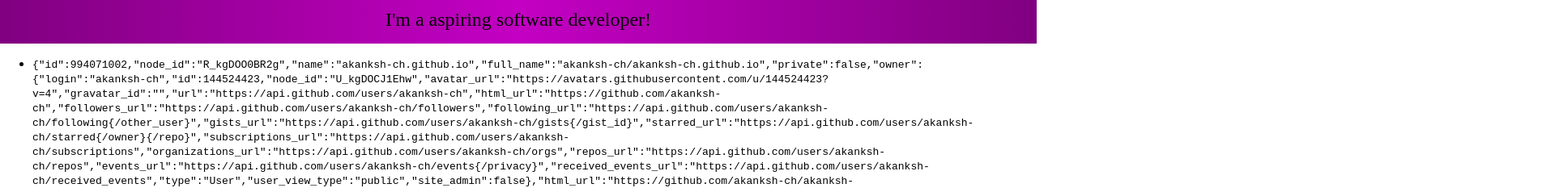
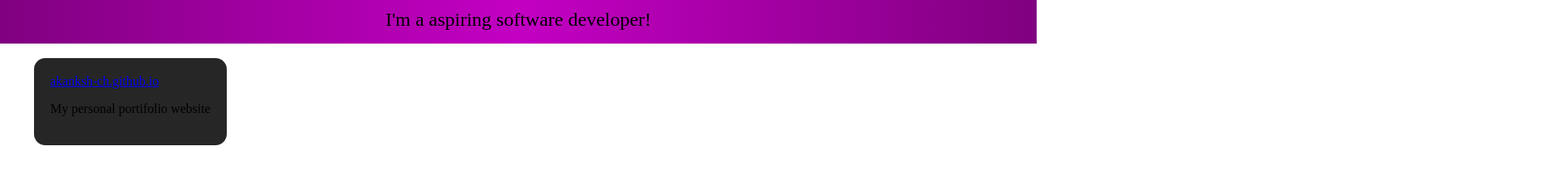
Before and after one commit to akanksh-ch/akanksh-ch.github.io, a React (Vite) app: page / in a window 1280 px wide. Shown: the part 230-463 px from the top of the page at 81% size, 1920 px wide, since content can reach past the window. Built offline with nearby package versions, Linux system fonts and the light colour scheme.

Commit message:
Added individual repo item code with cool gradient

```diff
--- a/src/Repo.css
+++ b/src/Repo.css
@@ -0,0 +1,18 @@
+.repos {
+    display: flexbox;
+    flex-direction: row;
+}
+
+.repos > li {
+    list-style-type: none;
+    width: fit-content;
+
+    /* Following code block thanks to https://developer.mozilla.org/en-US/docs/Web/CSS/Reference/Properties/border-image#rounded_borders */
+    border: 2px solid transparent;
+    padding: 20px;
+    border-radius: 1rem;
+    background-image:
+    linear-gradient(hsl(0, 0%, 15%), hsl(0, 0%, 15%)), linear-gradient(135deg, white, rgba(0, 0, 0, 0));
+    background-origin: border-box;
+    background-clip: padding-box, border-box;
+}
--- a/src/Repo.jsx
+++ b/src/Repo.jsx
@@ -1,9 +1,8 @@
 import './Repo.css'
 
 export default function Repo({json_data}) {
-    return <>
-        <code>
-            {JSON.stringify(json_data)}
-        </code>
-    </>
+    return <div>
+        <a href={json_data.html_url}>{json_data.name}</a>
+        <p>{json_data.description}</p>
+    </div>
 }
--- a/src/Repos.jsx
+++ b/src/Repos.jsx
@@ -115,7 +115,7 @@
 
 export default function Repos() {
     return <>
-    <ul>
+    <ul className='repos'>
         {repos.map(repo => (<li key={repo.id}>
             <Repo json_data={repo} />
         </li>))}
```
